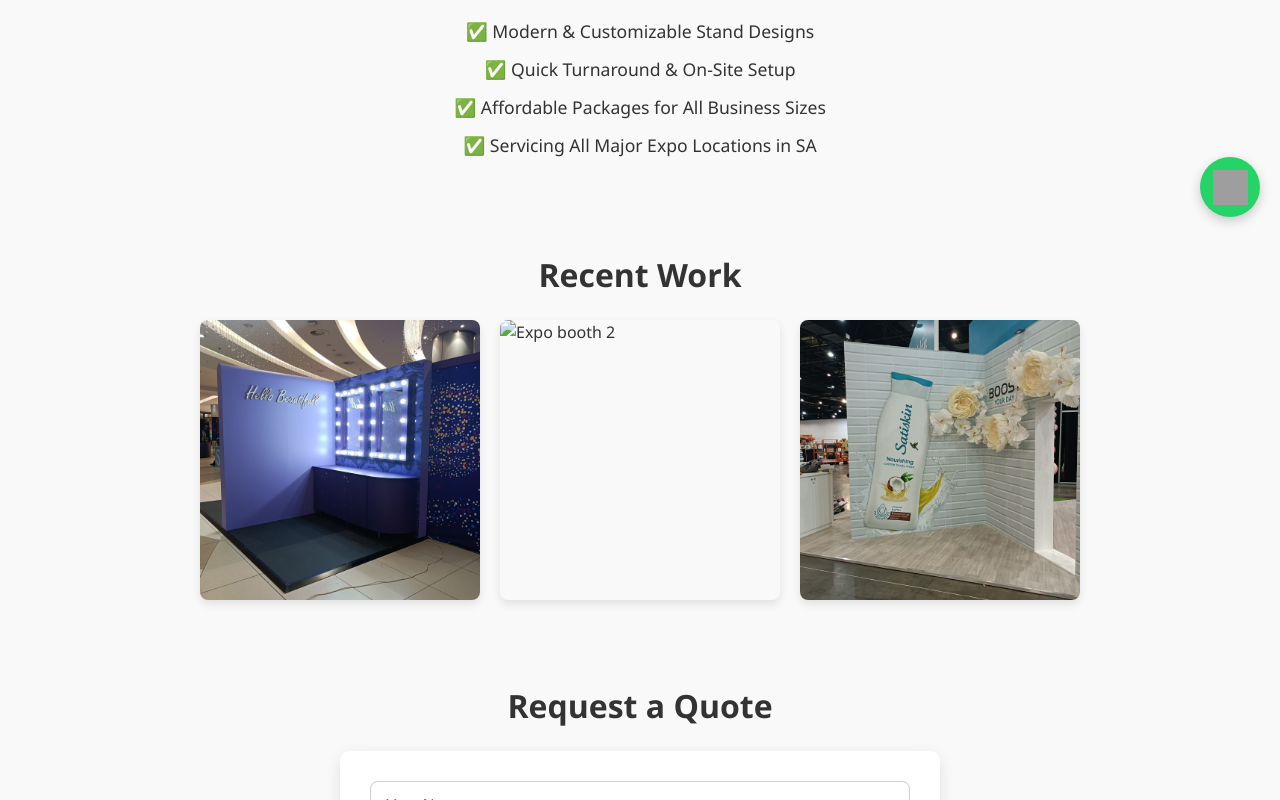
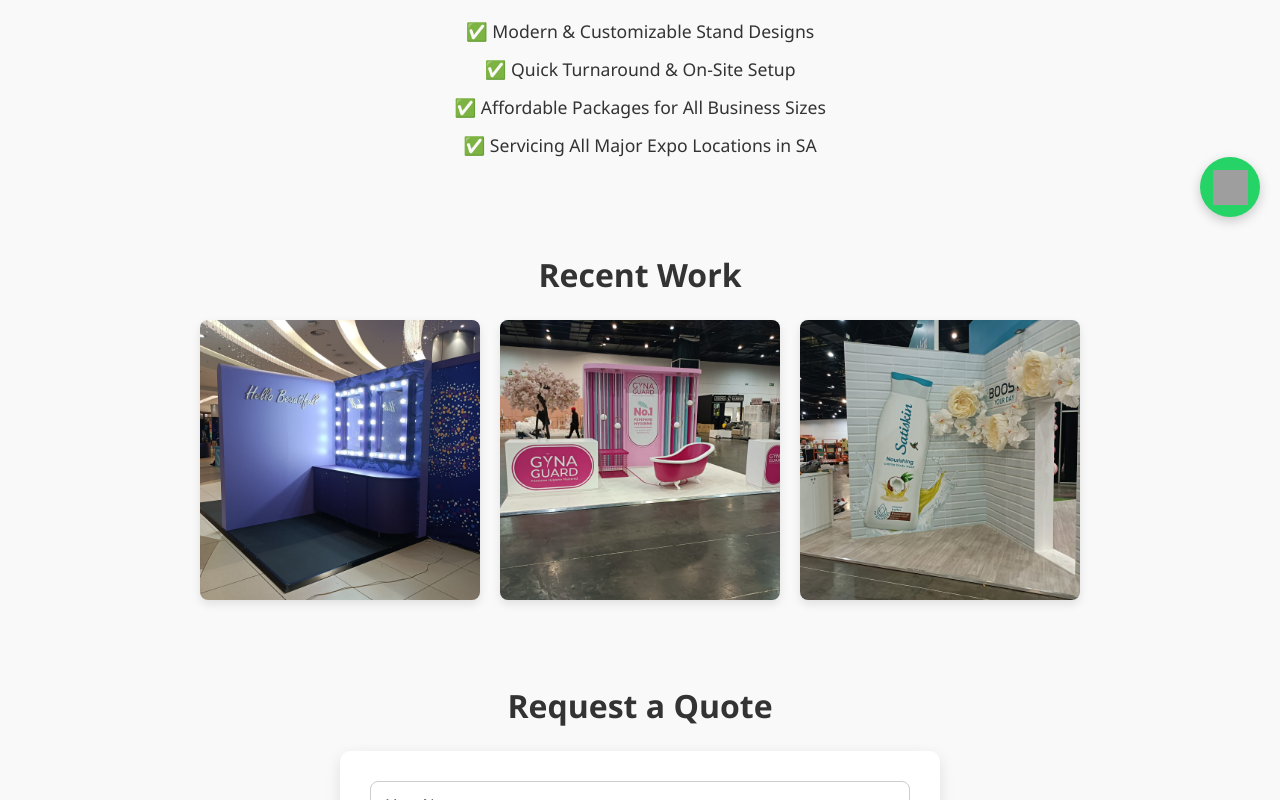
Before and after one commit to TriCraftExhibitions/TriCraftWebsite, a plain HTML site: page index.html in a window 1280 px wide. Shown: the part 563-1363 px from the top of the page. Drawn offline with Linux system fonts and the light colour scheme; grey boxes are pictures that could not be loaded; files whose address does not match are found by name.

Commit message:
Update index.html

```diff
--- a/index.html
+++ b/index.html
@@ -36,7 +36,7 @@
       <h2>Recent Work</h2>
       <div class="images">
         <img src="images/art1.jpeg" alt="Expo booth 1" />
-        <img src="images/art2.jpeg" alt="Expo booth 2" />
+        <img src="https://github.com/TriCraftExhibitions/TriCraftWebsite/blob/main/art2.jpeg" alt="Expo booth 2" />
         <img src="https://github.com/TriCraftExhibitions/TriCraftWebsite/blob/main/art3.jpeg" alt="Expo booth 3" />
       </div>
     </div>
```
